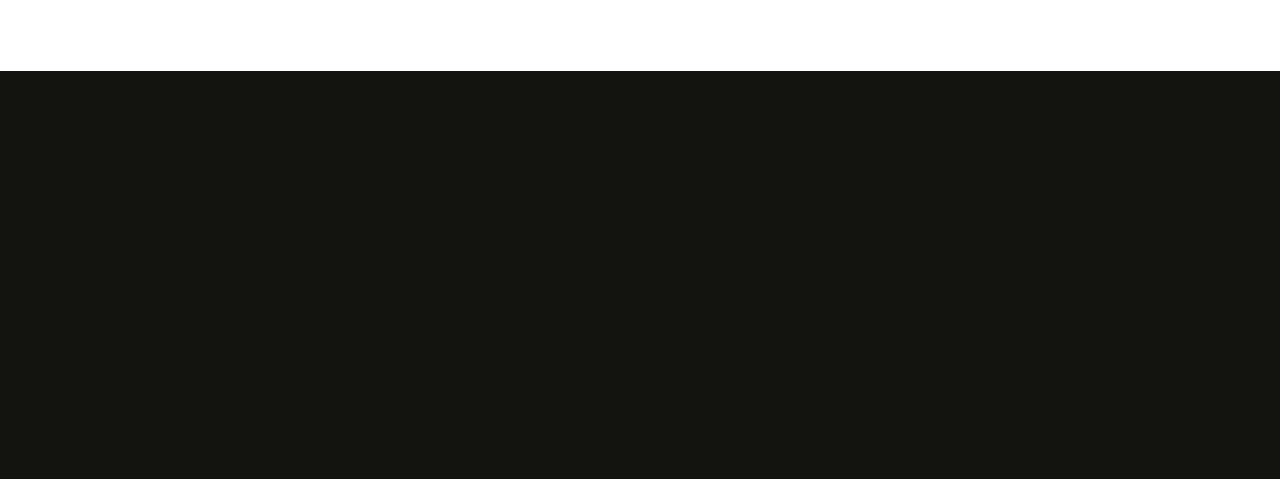
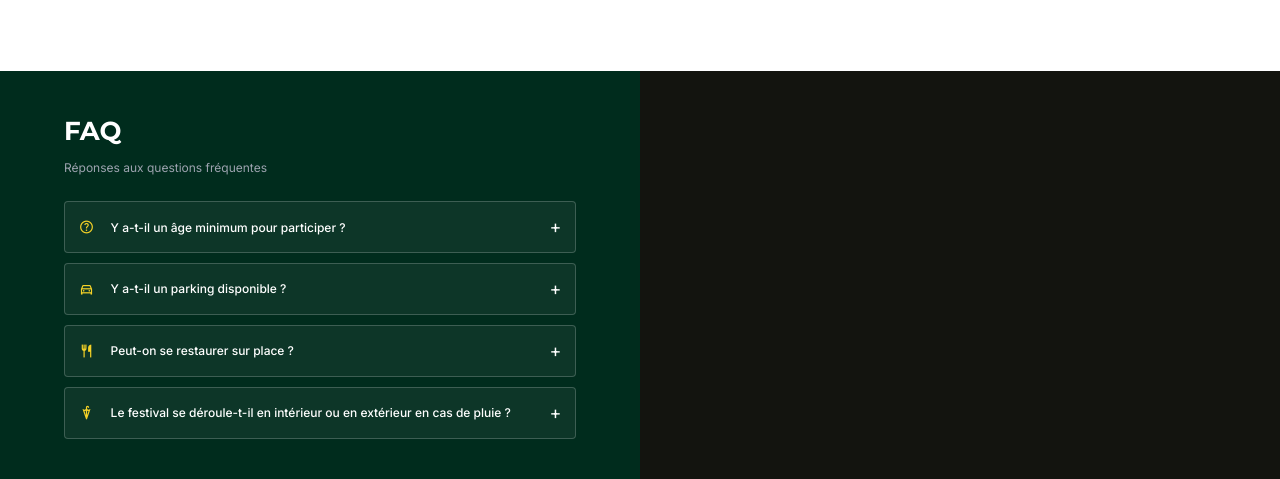
Before and after one commit to Flammeduciel/sape-et-lumiere, a plain HTML site: page index.html in a window 1280 px wide. Shown: the part 3926-4405 px from the top of the page. Before the commit the page ends 3997 px from the top, so only its background shows below. Drawn offline with nearby package versions, Linux system fonts and the light colour scheme.

Commit message:
FSEL-28-29 feat: FAQ accordeon (age minimum, parking, restauration, pluie)

```diff
--- a/assets/js/app.js
+++ b/assets/js/app.js
@@ -155,6 +155,44 @@ document.addEventListener('DOMContentLoaded', () => {
   }
 
   /* ═══════════════════════════════════════
+     RENDER FAQ
+     ═══════════════════════════════════════ */
+
+  function renderFaq() {
+    const list = document.getElementById('faq-list');
+    if (!list) return;
+
+    list.innerHTML = FESTIVAL.faq.map((q, i) => `
+      <div class="faq-item" data-index="${i}">
+        <div class="faq-item-row">
+          <div class="faq-item-content">
+            <span class="material-symbols-outlined faq-icon">${q.icon}</span>
+            <span style="font-weight:500;font-size:var(--fs-label-md);">${q.question}</span>
+          </div>
+          <span class="faq-plus">+</span>
+        </div>
+        <div class="faq-answer">
+          <p>${q.answer}</p>
+        </div>
+      </div>
+    `).join('');
+
+    list.querySelectorAll('.faq-item').forEach(item => {
+      item.addEventListener('click', () => {
+        const isOpen = item.classList.contains('active');
+        list.querySelectorAll('.faq-item').forEach(i => {
+          i.classList.remove('active');
+          i.querySelector('.faq-plus').textContent = '+';
+        });
+        if (!isOpen) {
+          item.classList.add('active');
+          item.querySelector('.faq-plus').textContent = '−';
+        }
+      });
+    });
+  }
+
+  /* ═══════════════════════════════════════
      ARTIST MODAL
      ═══════════════════════════════════════ */
 
@@ -286,6 +324,7 @@ document.addEventListener('DOMContentLoaded', () => {
   renderBilletterie();
   renderPratique();
   renderPartenaires();
+  renderFaq();
   initHeroButtons();
 
 });
--- a/assets/js/data.js
+++ b/assets/js/data.js
@@ -110,5 +110,12 @@ const FESTIVAL = {
     { name: "MTN Congo", image: "https://picsum.photos/seed/mtn-congo/400/200" },
     { name: "Canal+", image: "https://picsum.photos/seed/canal-plus/400/200" },
     { name: "Palais des Congrès", image: "https://picsum.photos/seed/palais-congres/400/200" }
+  ],
+
+  faq: [
+    { icon: "help", question: "Y a-t-il un âge minimum pour participer ?", answer: "Le festival est accessible à tous les âges. Les mineurs doivent toutefois être accompagnés d'un adulte." },
+    { icon: "directions_car", question: "Y a-t-il un parking disponible ?", answer: "Oui, un parking sécurisé et gratuit est mis à disposition des festivaliers près de l'entrée." },
+    { icon: "restaurant", question: "Peut-on se restaurer sur place ?", answer: "Absolument ! De nombreux stands de restauration locale et internationale seront présents sur le site." },
+    { icon: "umbrella", question: "Le festival se déroule-t-il en intérieur ou en extérieur en cas de pluie ?", answer: "Le festival est maintenu en cas de pluie. Des zones couvertes sont prévues sur l'ensemble du site." }
   ]
 };
--- a/index.html
+++ b/index.html
@@ -144,6 +144,17 @@
   </div>
 </section>
 
+<!-- ═══════════════ FAQ ═══════════════ -->
+<div class="faq-contact" id="faq">
+  <div class="faq-section">
+    <div class="faq-section-header">
+      <h2 class="faq-section-title">FAQ</h2>
+      <p class="faq-section-subtitle">Réponses aux questions fréquentes</p>
+    </div>
+    <div class="faq-list" id="faq-list"></div>
+  </div>
+</div>
+
 <!-- ═══════════════ ARTIST MODAL ═══════════════ -->
 <div class="artist-modal-overlay" id="artist-modal-overlay"></div>
 <div class="artist-modal" id="artist-modal" role="dialog" aria-modal="true" aria-labelledby="artist-modal-title">
```
